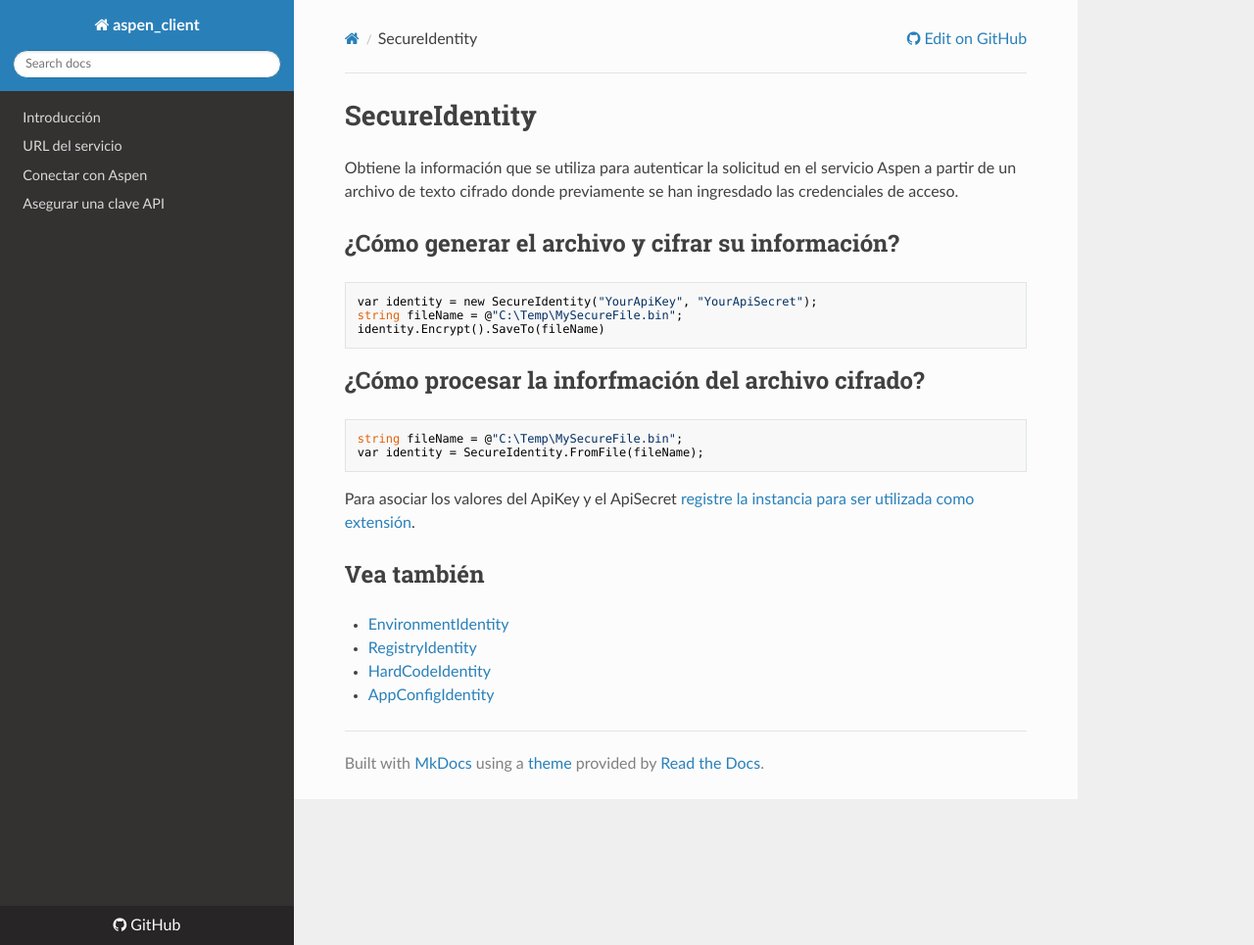
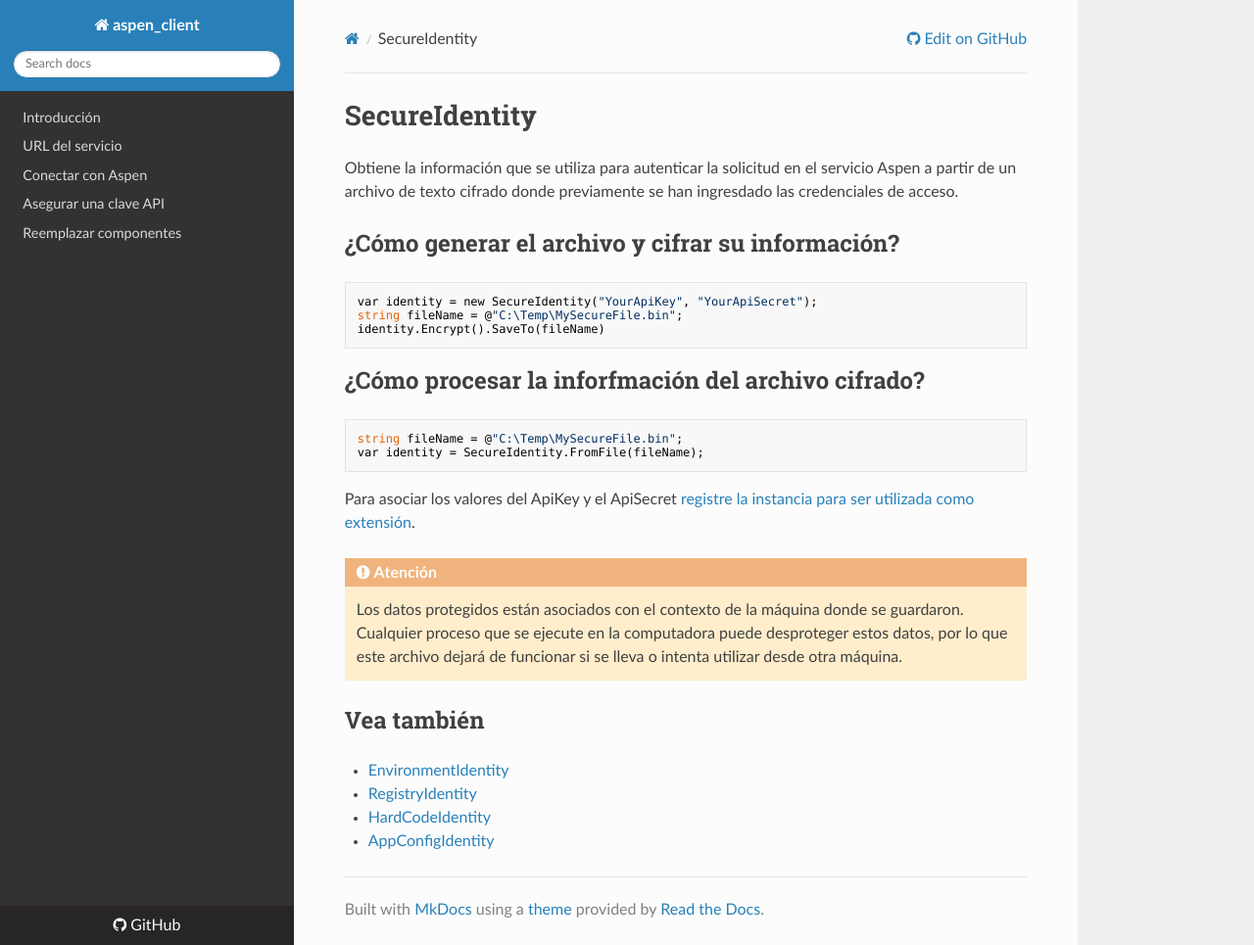
Before and after one commit to RD-Processa/Everco.Services.Aspen.Client.Docs, an MkDocs documentation site: the page built from docs/SecureIdentity.md, in a window 1280 px wide and 965 px high. Shown: the whole window at 98% size. Built offline with MkDocs 1.6.1, drawn with Linux system fonts in a browser that asks for light colours; nearby versions of some CDN libraries; old or Windows-style settings are respelled for this version of MkDocs.

Commit message:
Fox SecureIdentity

```diff
--- a/docs/SecureIdentity.md
+++ b/docs/SecureIdentity.md
@@ -19,6 +19,12 @@ var identity = SecureIdentity.FromFile(fileName);
 
  Para asociar los valores del ApiKey y el ApiSecret [registre la instancia para ser utilizada como extensión](ServiceLocator.md).
 
+<div class="admonition warning">
+   <p class="first admonition-title">Atención</p>
+   <p class="last">Los datos protegidos están asociados con el contexto de la máquina donde se guardaron. Cualquier proceso que se ejecute en la computadora puede desproteger estos datos, por lo que este archivo dejará de funcionar si se lleva o intenta utilizar desde otra máquina.</p>
+</div>
+
+
 ## Vea también
 
 - [EnvironmentIdentity](EnvironmentIdentity.md)
--- a/mkdocs.yml
+++ b/mkdocs.yml
@@ -8,3 +8,4 @@ pages:
 - URL del servicio: Hosting.md
 - Conectar con Aspen: ManageApiKey.md
 - Asegurar una clave API: SecuringApiKey.md
+- Reemplazar componentes: ServiceLocator.md
```
